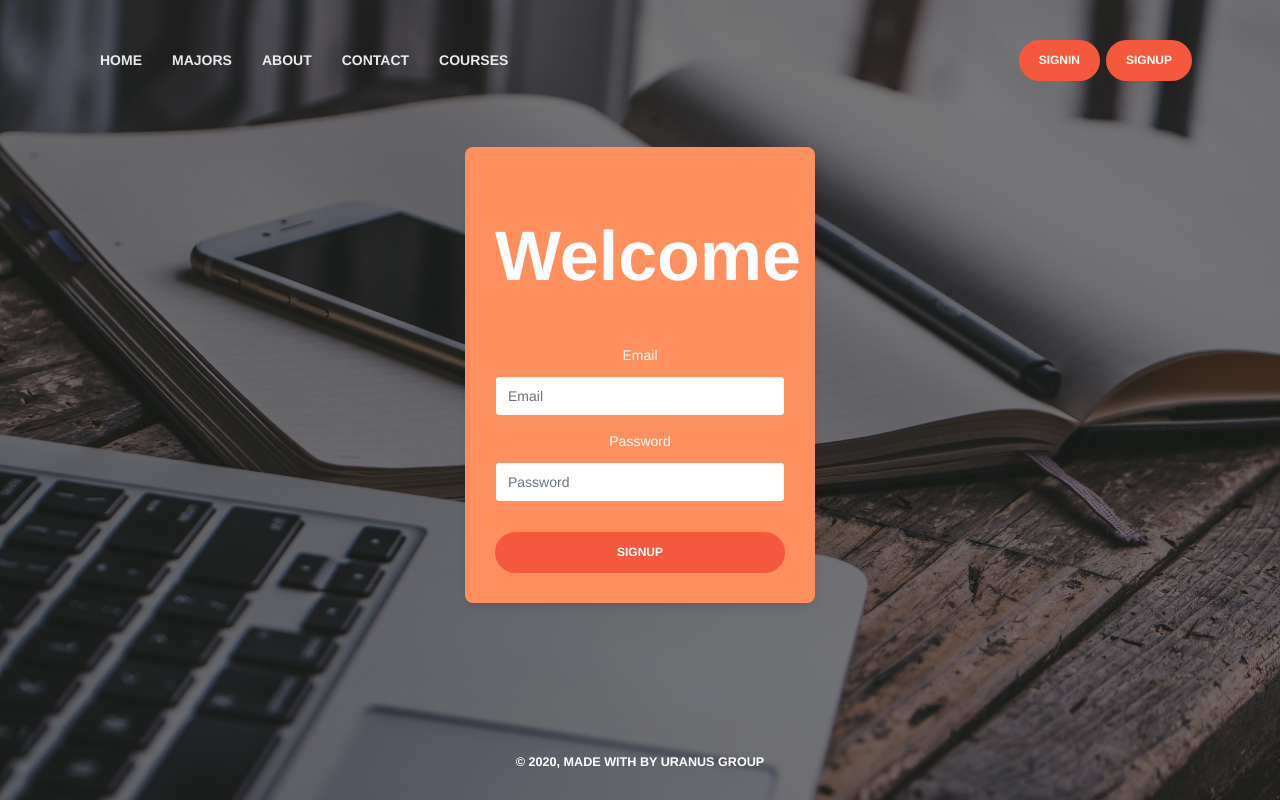
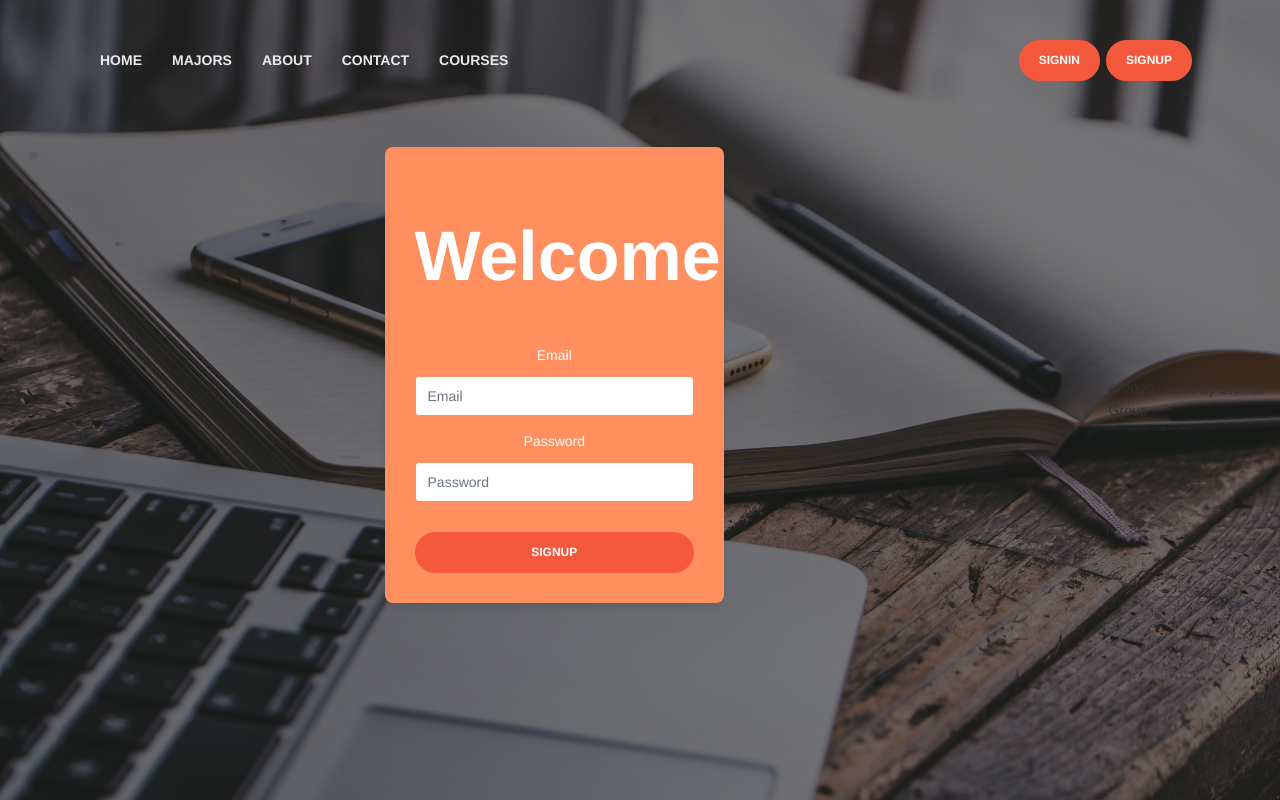
Before and after one commit to seerde/Project-3, a React (Create React App) app in the folder uranus_web_application/: page /login in a window 1280 px wide. Built offline with nearby package versions, Linux system fonts and the light colour scheme.

Commit message:
fix footer design

```diff
--- a/uranus_web_application/src/components/Footers/DemoFooter.js
+++ b/uranus_web_application/src/components/Footers/DemoFooter.js
@@ -28,8 +28,7 @@ function DemoFooter() {
           </a>
         </ul>
         <span className="copyright">
-          © 2020, made with
-          <i className="fa fa-heart heart" /> by Uranus Group
+          © 2020, made by Uranus Group
         </span>
       </div>
     </footer>
--- a/uranus_web_application/src/user/Login.jsx
+++ b/uranus_web_application/src/user/Login.jsx
@@ -118,12 +118,7 @@ export const Login = (props) => {
             </Col>
           </Row>
         </Container>
-        <div className="footer register-footer text-center">
-          <h6>
-            © {new Date().getFullYear()}, made with{" "}
-            <i className="fa fa-heart heart" /> by Uranus Group
-          </h6>
-        </div>
+        <span className="copyright">© 2020, made by Uranus Group</span>
       </div>
     </>
   );
--- a/uranus_web_application/src/user/MyInformationStudent.jsx
+++ b/uranus_web_application/src/user/MyInformationStudent.jsx
@@ -104,12 +104,7 @@ export default class MyInformationStudent extends Component {
               </Tab>
             </Tabs>
           </Container>
-          <div className="footer register-footer text-center">
-            <h6>
-              © {new Date().getFullYear()}, made with{" "}
-              <i className="fa fa-heart heart" /> by Uranus Group
-            </h6>
-          </div>
+          <span className="copyright">© 2020, made by Uranus Group</span>
         </div>
       </div>
     );
--- a/uranus_web_application/src/user/MyInformationTeacher.jsx
+++ b/uranus_web_application/src/user/MyInformationTeacher.jsx
@@ -69,12 +69,7 @@ export default class MyInformationTeacher extends Component {
               </Tab>
             </Tabs>
           </Container>
-          <div className="footer register-footer text-center">
-            <h6>
-              © {new Date().getFullYear()}, made with{" "}
-              <i className="fa fa-heart heart" /> by Uranus Group
-            </h6>
-          </div>
+          <span className="copyright">© 2020, made by Uranus Group</span>
         </div>
       </div>
     );
```
